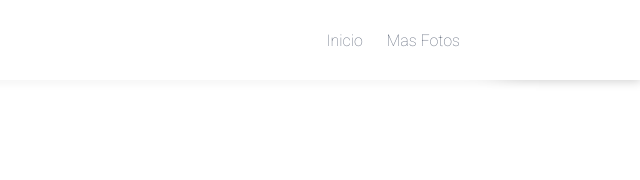
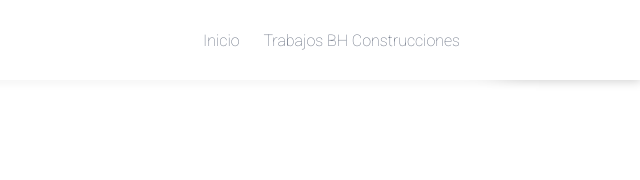
Before and after one commit to BryanHE24/BH-Construcciones, a plain HTML site: page index.html in a window 1280 px wide. Shown: the top 180 px of the page, 640-1280 px from the left. Drawn offline with nearby package versions, Linux system fonts and the light colour scheme.

Commit message:
Configure bien la web y quite cosas que no necesitaba

```diff
--- a/index.html
+++ b/index.html
@@ -69,7 +69,7 @@
                 <!-- Enlaces del menu -->
                 <div class="enlaces-header">
                     <a href="">Inicio</a>
-                    <a href="#">Mas Fotos</a>
+                    <a href="#">Trabajos BH Construcciones</a>
 
                 </div> <!-- End enlaces-header -->
 
```
Also changed, not shown: fotosBHConstrucciones/index.html (added).
